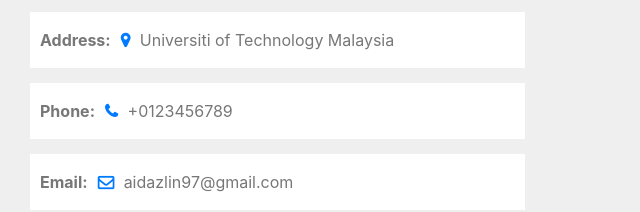
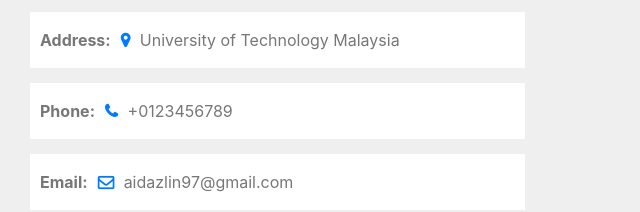
Before and after one commit to aidazlin97/iotsmartwater.com, a plain HTML site: page index.html in a window 1280 px wide. Shown: the part 2678-2890 px from the top of the page, 85-725 px from the left. Drawn offline with nearby package versions, Linux system fonts and the light colour scheme.

Commit message:
Update index.html

```diff
--- a/index.html
+++ b/index.html
@@ -246,7 +246,7 @@
  <div class="container">
     <h1>Get In Touch</h1>
     <div class="col-md-6 contact-info">
-        <div class="follow"><b>Address:</b><i class="fa fa-map-marker"></i>Universiti of Technology Malaysia</div>
+        <div class="follow"><b>Address:</b><i class="fa fa-map-marker"></i>University of Technology Malaysia</div>
         <div class="follow"><b>Phone:</b><i class="fa fa-phone"></i>+0123456789</div>
         <div class="follow"><b>Email:</b><i class="fa fa-envelope-o"></i>aidazlin97@gmail.com</div>
         <div class="follow"><label><b>Get Social:</b></label>
```
